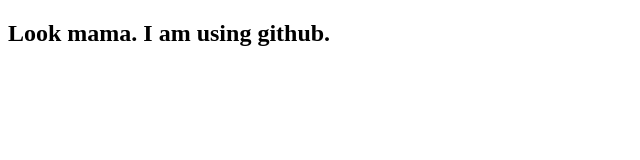
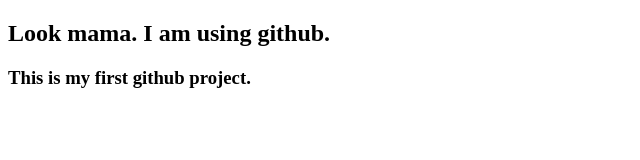
Before and after one commit to kamrul-hasan-antor/my-first-website, a plain HTML site: page index.html in a window 1280 px wide. Shown: the whole page, without its empty margins (0-640 px from the left). Drawn offline with Linux system fonts and the light colour scheme.

Commit message:
added a header

```diff
--- a/index.html
+++ b/index.html
@@ -7,5 +7,6 @@
 </head>
 <body>
     <h2>Look mama. I am using github.</h2>
+    <h3>This is my first github project.</h3>
 </body>
 </html>
```
Also changed, not shown: 1 other file.
